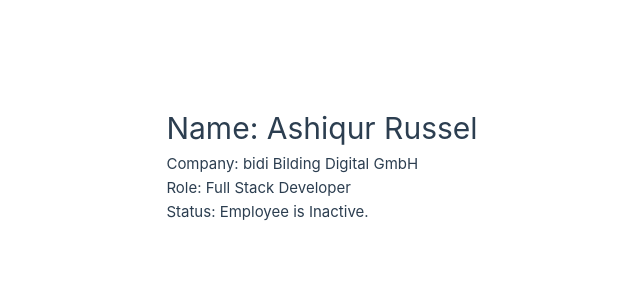
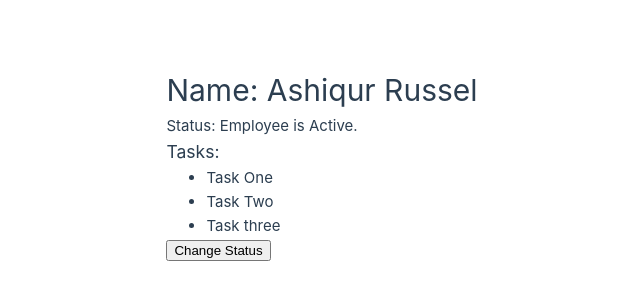
Before and after one commit to ashiqur-russel/Job-Listing, a Vue app in the folder vue-project/: page / in a window 1280 px wide. Shown: the part 236-536 px from the top of the page, without its empty margins (318-958 px from the left). Built offline with nearby package versions, Linux system fonts and the light colour scheme.

Commit message:
composition api

```diff
--- a/vue-project/src/App.vue
+++ b/vue-project/src/App.vue
@@ -1,21 +1,31 @@
-<script>
-export default {
-  data() {
-    return {
-      name: "Ashiqur Russel",
-      profession: "Full Stack Developer",
-      company: "bidi Bilding Digital GmbH",
-      status: "inactive",
-    };
-  },
+<script setup>
+import { ref } from "vue";
+
+const name = ref("Ashiqur Russel");
+const status = ref("active");
+const tasks = ref(["Task One", "Task Two", "Task three"]);
+
+const toggleStatus = () => {
+  if (status.value === "active") {
+    status.value = "pending";
+  } else if (status.value === "pending") {
+    status.value = "inactive";
+  } else {
+    status.value = "active";
+  }
 };
 </script>
 
 <template>
   <h1>Name: {{ name }}</h1>
-  <p>Company: {{ company }}</p>
-  <p>Role: {{ profession }}</p>
   <p v-if="status === 'active'">Status: Employee is Active.</p>
   <p v-else-if="status == 'pending'">Status: Employee is Pending.</p>
-  <p v-else="status === 'inactive'">Status: Employee is Inactive.</p>
+  <p v-else>Status: Employee is Inactive.</p>
+
+  <h3>Tasks:</h3>
+  <ul v-for="task in tasks" :key="task">
+    <li>{{ task }}</li>
+  </ul>
+
+  <button @click="toggleStatus">Change Status</button>
 </template>
```
Also changed, not shown: vue-project/src/App2.vue (added, +43 -0 lines).
